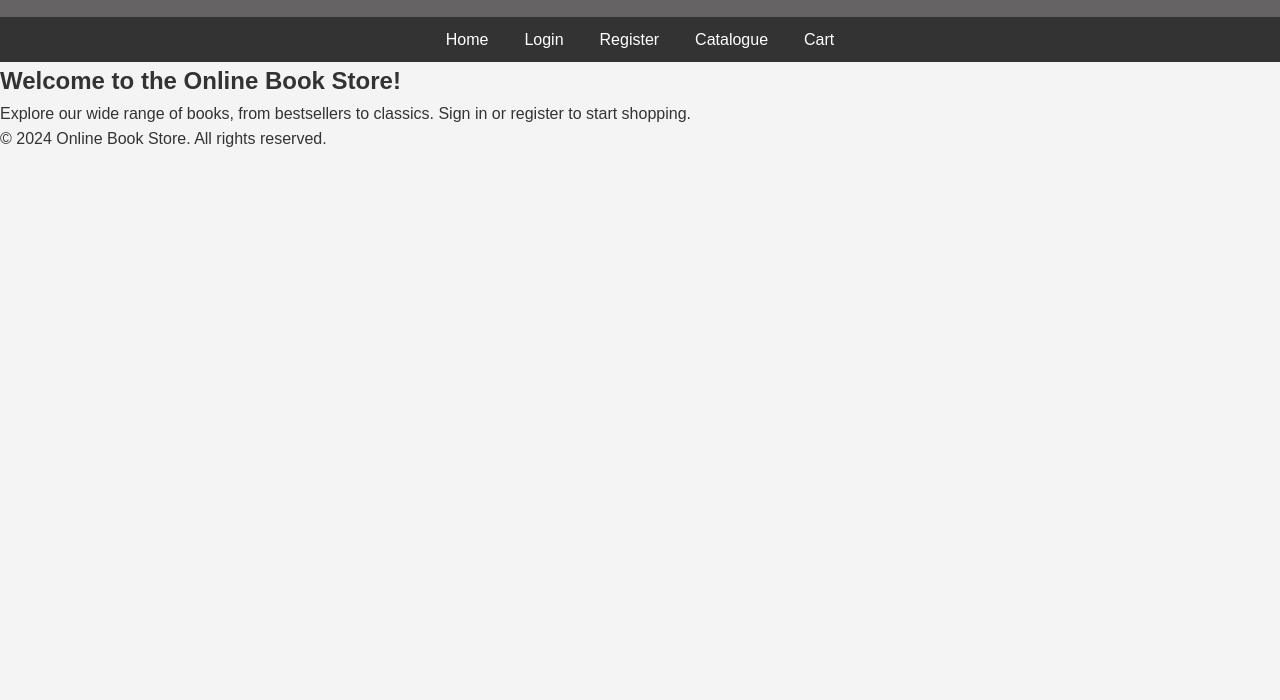
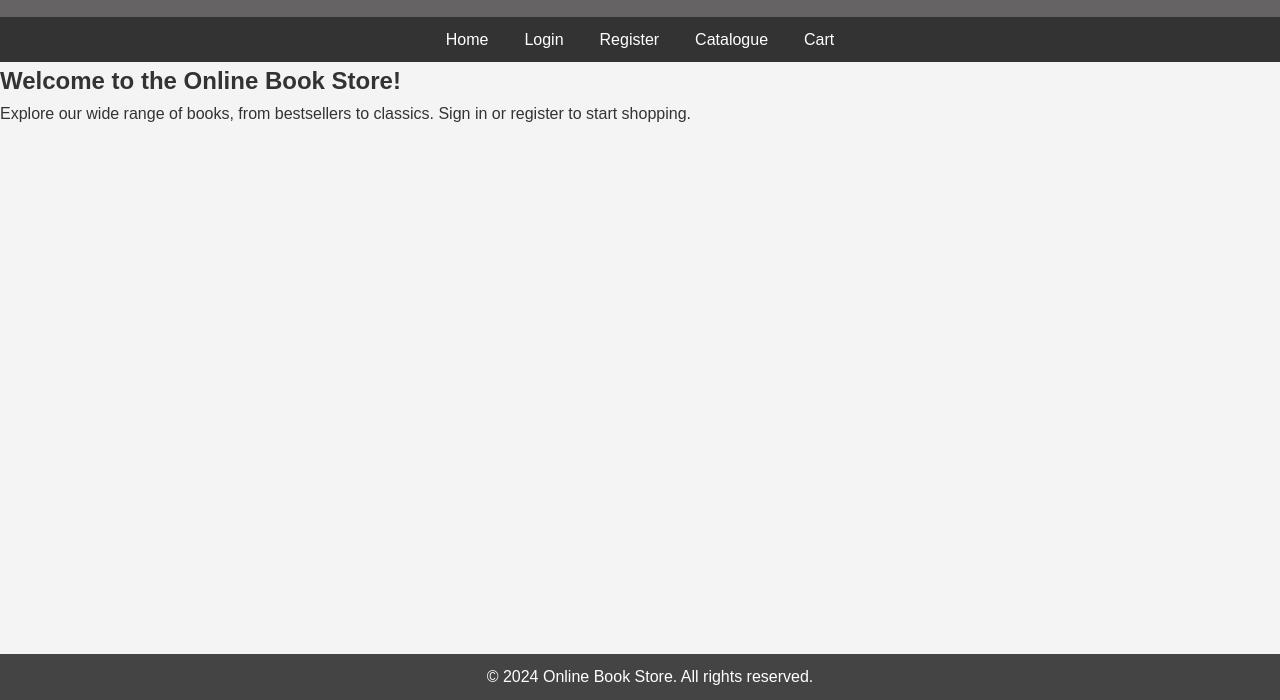
Before and after one commit to parikansal/ConatusTask1, a plain HTML site: page htmltag.html in a window 1280 px wide. Shown: the part 100-800 px from the top of the page. Drawn offline with Linux system fonts and the light colour scheme.

Commit message:
updated footer section

```diff
--- a/styles.css
+++ b/styles.css
@@ -48,3 +48,12 @@ a:hover{
     background-color:rgba(128,128,128,0.4);
     border-radius: 40px;
 }
+footer {
+    background-color: #444;
+    color: white;
+    padding: 10px;
+    text-align: center;
+    position: absolute;
+    width: 100%;
+    bottom: 0;
+}
```
